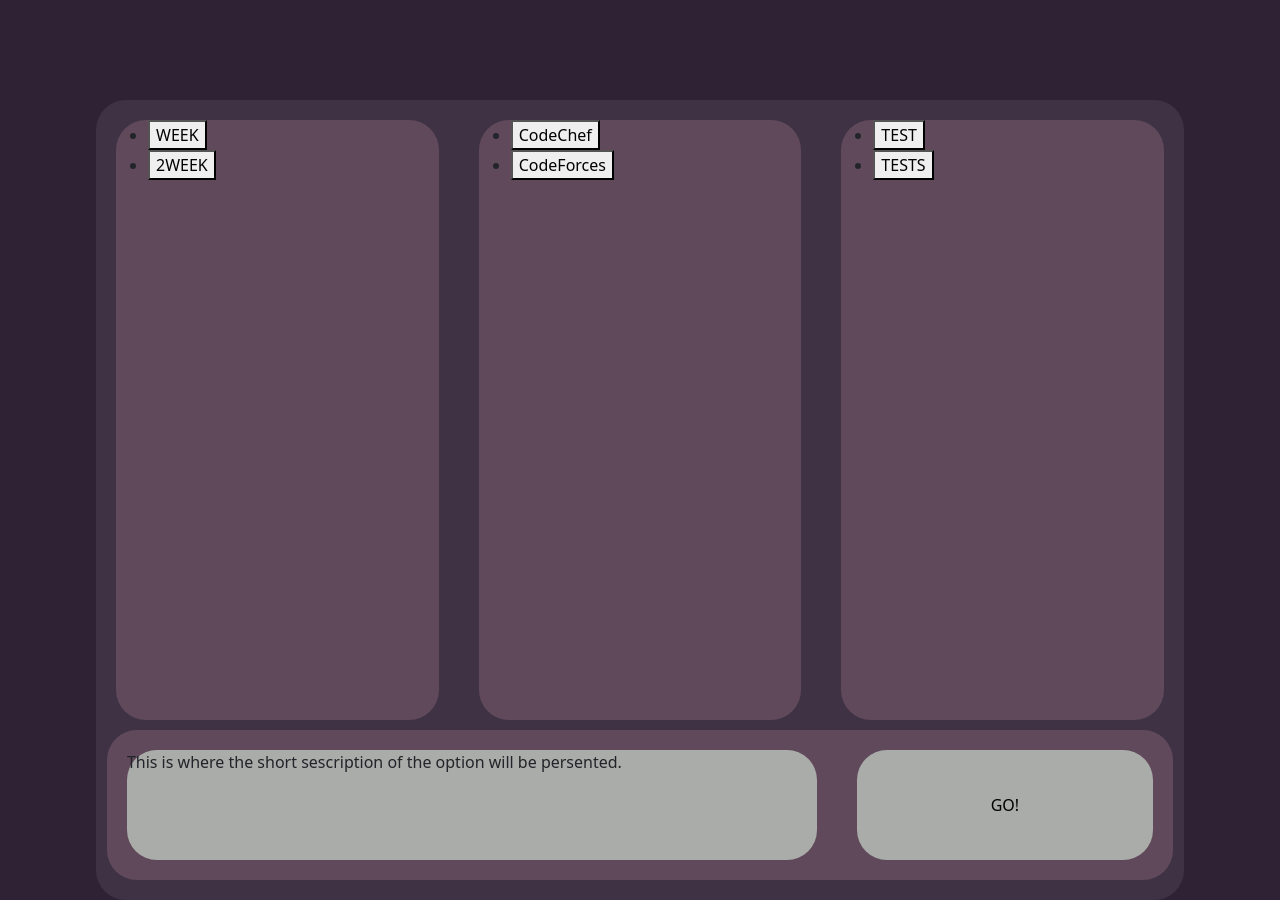
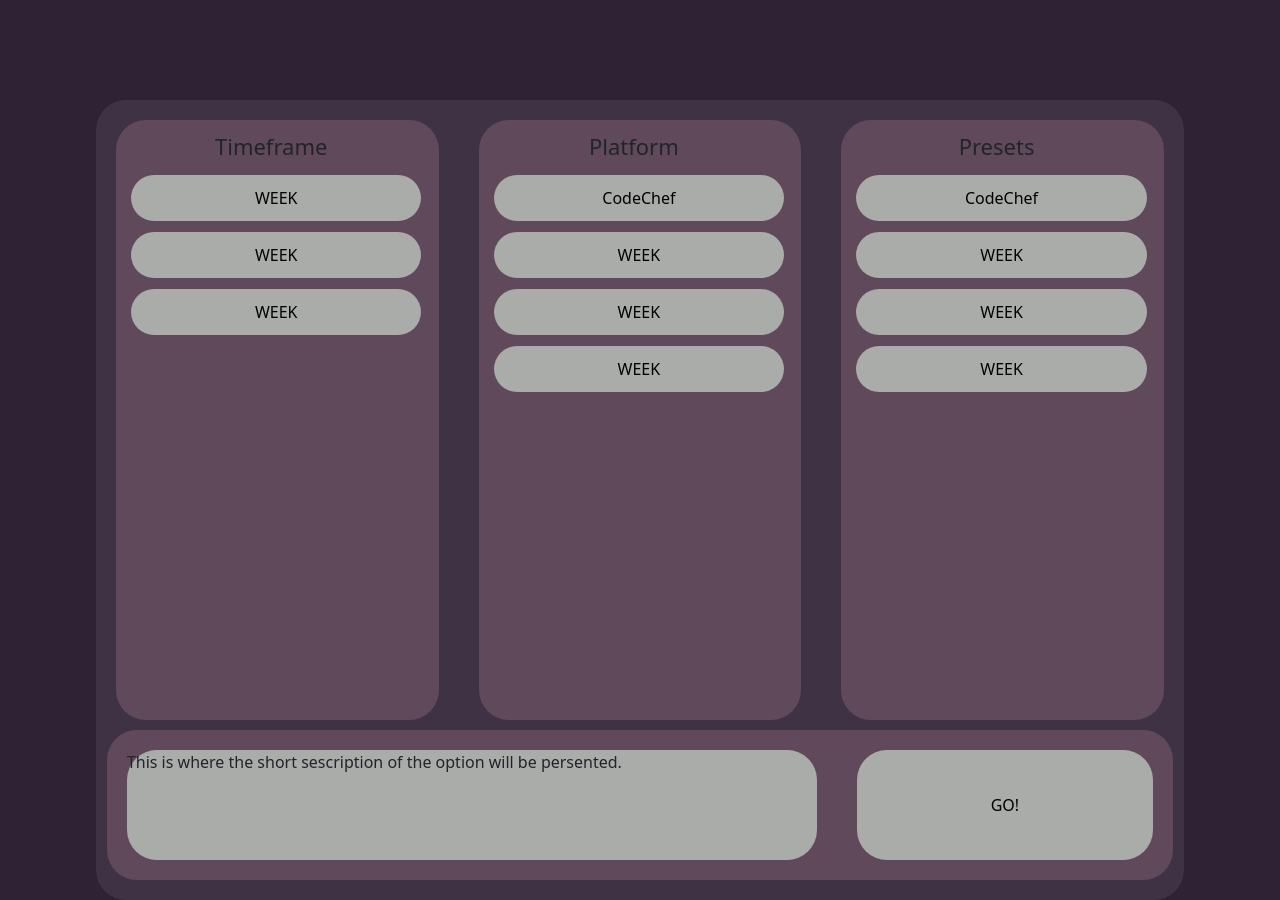
Before and after one commit to agent-storm/cal-set, a plain HTML site: page public/pages/cal-set-main-page.html in a window 1280 px wide. Drawn offline with nearby package versions, Linux system fonts and the light colour scheme.

Commit message:
progress on cal-set

```diff
--- a/public/css/cal-set.css
+++ b/public/css/cal-set.css
@@ -45,6 +45,44 @@ body{
     height: 100%;
     border-radius: 30px;
 }
+
+.options-title {
+    border: none;
+    border-radius: 20px;
+    margin: 10px;
+    text-align: center;
+    height: 5%;
+    width: 90%;
+    font-size: 22px;
+    /* background-color: #6b5665; */
+}
+.options-buttons-list {
+    display: flex;
+    justify-content: center;
+    align-items: flex-start;
+    margin: 10px;
+    height: 95%;
+    width:90%;
+}
+.options-list {
+    list-style-type: none;
+    width: 100%;
+    height: 100%;
+    margin:0px;
+    padding: 0px;
+}
+.options-list-item {
+    width: 100%;
+    height: 10%;
+}
+.option-button {
+    width:100%;
+    height: 80%;
+    margin: 5px;
+    border:none;
+    border-radius: 30px;
+    background-color: #A9ACA9;
+}
 .desc-btn-container-div {
     display: flex;
     flex-direction: row;
@@ -67,4 +105,5 @@ body{
     border-width: 0px;
     border-radius: 30px;
     margin:20px;
+    flex-grow: 1;
 }
--- a/public/pages/cal-set-main-page.html
+++ b/public/pages/cal-set-main-page.html
@@ -29,22 +29,45 @@
     <div class="main-container-div">
         <div class="options-container-div">
             <div class="timeframe-options-div options-div">
-                <ul class="timeframe-options-list">
-                    <li class="timeframe-item"><button>WEEK</button></li>
-                    <li class="timeframe-item"><button>2WEEK</button></li>
-                </ul>
+                <div class="options-title">
+                    Timeframe
+                </div>
+                <div class="options-buttons-list">
+                    <ul class="timeframe-options-list options-list">
+                        <li class="timeframe-item options-list-item"><button class="option-button">WEEK</button></li>
+                        <li class="timeframe-item options-list-item"><button class="option-button">WEEK</button></li>
+                        <li class="timeframe-item options-list-item"><button class="option-button">WEEK</button></li>
+                        <!-- <li class="timeframe-item"><button>2WEEK</button></li> -->
+                    </ul>
+                </div>
             </div>
+
             <div class="platforms-options-div options-div">
-                <ul class="platform-options-list">
-                    <li class="platform-item"><button>CodeChef</button></li>
-                    <li class="platform-item"><button>CodeForces</button></li>
-                </ul>
+                <div class="options-title">
+                    Platform
+                </div>
+                <div class="options-buttons-list">
+                    <ul class="platform-options-list options-list">
+                        <li class="platform-item options-list-item"><button class="option-button">CodeChef</button></li>
+                        <li class="platform-item options-list-item"><button class="option-button">WEEK</button></li>
+                        <li class="platform-item options-list-item"><button class="option-button">WEEK</button></li>
+                        <li class="platform-item options-list-item"><button class="option-button">WEEK</button></li>
+                    </ul>
+                </div>
+
             </div>
             <div class="preset-options-div options-div">
-                <ul class="preset-options-list">
-                    <li class="preset-item"><button>TEST</button></li>
-                    <li class="preset-item"><button>TESTS</button></li>
-                </ul>
+                <div class="options-title">
+                    Presets
+                </div>
+                <div class="options-buttons-list">
+                    <ul class="preset-options-list options-list">
+                        <li class="preset-item options-list-item"><button class="option-button">CodeChef</button></li>
+                        <li class="preset-item options-list-item"><button class="option-button">WEEK</button></li>
+                        <li class="preset-item options-list-item"><button class="option-button">WEEK</button></li>
+                        <li class="preset-item options-list-item"><button class="option-button">WEEK</button></li>
+                    </ul>
+                </div>
             </div>
         </div>
         <div class="desc-btn-container-div">
```
